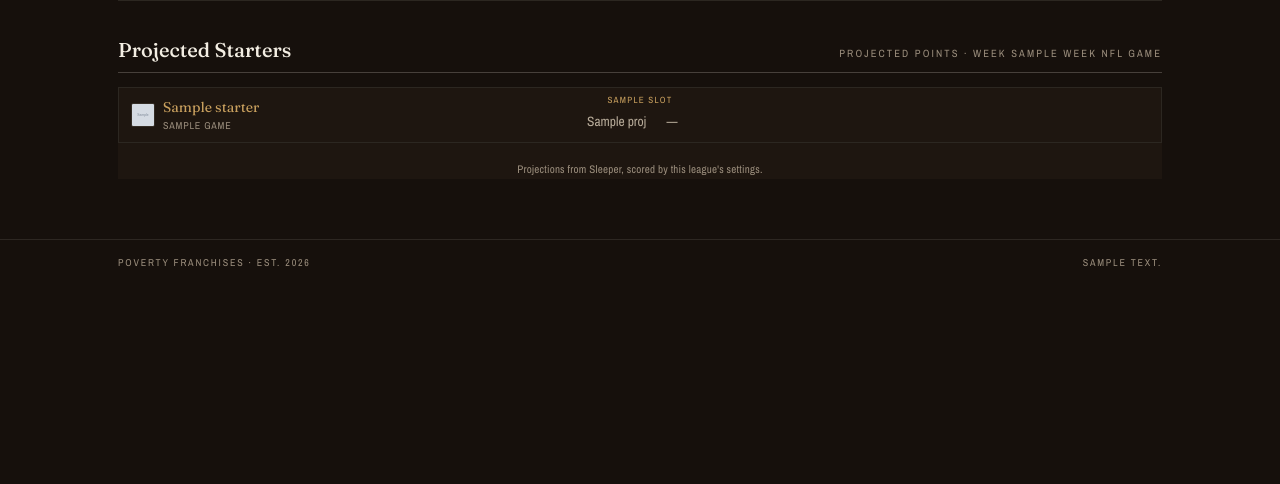
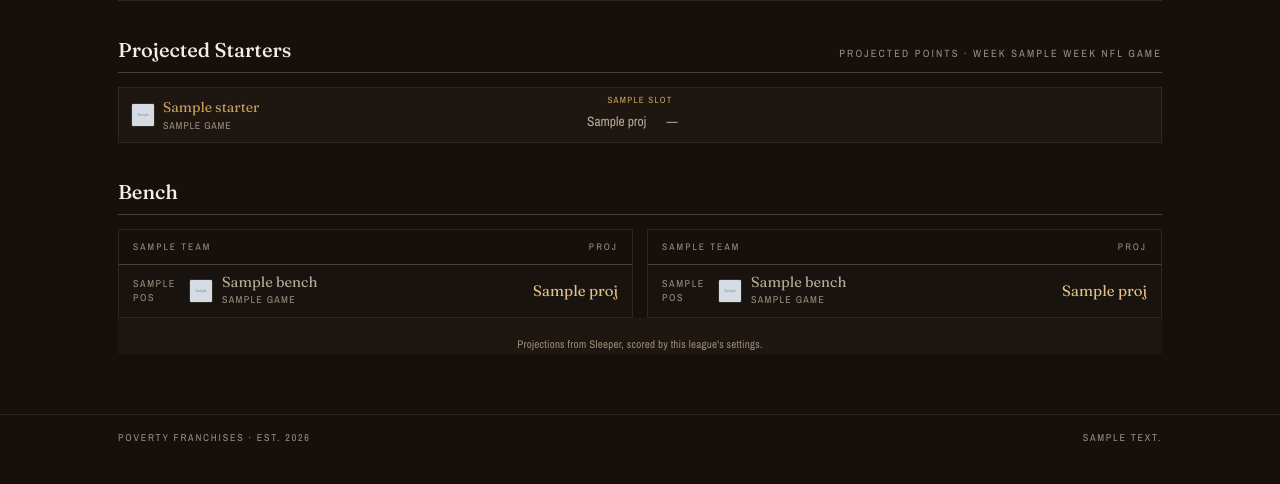
Before and after one commit to xpoes123/poverty-football, a FastAPI app: template templates/matchup_preview.html in a window 1280 px wide. Shown: the part 316-800 px from the top of the page. Run offline with FastAPI, Linux system fonts and the light colour scheme; the template is opened without the code that fills it: most values are stand-ins (such as "Sample title", 1, 10 or a date in 2020); grey boxes marked "Sample" are stand-in pictures; parts of the project's set-up code (start-up, migrations or seed data) failed here and were passed over.

Commit message:
Matchup preview: list bench (two columns, per-player projection + NFL game); hide draft countdown in preview mode

```diff
--- a/static/css/poverty.css
+++ b/static/css/poverty.css
@@ -267,6 +267,8 @@ a.slot:hover .slot__name{color:var(--gold-bright)}
 .breakdown > .brow{border-bottom:1px solid var(--rule)}
 .breakdown > .brow:last-child{border-bottom:0}
 .breakdown > .brow:nth-child(even){background:rgba(243,238,227,.02)}
+.benchcols{display:grid;grid-template-columns:1fr;gap:14px}
+@media (min-width:680px){.benchcols{grid-template-columns:1fr 1fr}}
 .bstats{display:flex;flex-wrap:wrap;gap:5px 16px;padding:9px 14px 12px;background:var(--surface-2);font-size:10px}
 .bstats[hidden]{display:none}
 .bstats--b{justify-content:flex-end}
--- a/templates/matchup_preview.html
+++ b/templates/matchup_preview.html
@@ -41,6 +41,25 @@
         </div>
       {% endfor %}
     </div>
+    {% if p.a.bench or p.b.bench %}
+    <div class="section-head"><h2>Bench</h2></div>
+    <div class="benchcols">
+      {% for side in [p.a, p.b] %}
+      <div class="lineup benchcol">
+        <p class="group-label"><span>{{ side.team }}</span><span>Proj</span></p>
+        {% for pl in side.bench %}
+          <a class="slot slot--bench" href="/player/{{ pl.pid }}">
+            <span class="slot__pos">{{ pl.pos }}</span>
+            <span class="slot__player">{% if pl.img %}<img class="slot-face" src="{{ pl.img }}" onerror="this.onerror=null;this.src='/static/default-team.svg'" alt="" loading="lazy">{% endif %}<span class="slot__text"><span class="slot__name">{{ pl.name }}</span><span class="slot__meta">{{ pl.game }}</span></span></span>
+            <span class="slot__stats"><span class="slot__avg">{{ pl.proj }}</span></span>
+          </a>
+        {% else %}
+          <div class="slot"><span class="slot__pos"></span><span class="slot__player"><span class="slot__text"><span class="slot__meta">No bench players</span></span></span></div>
+        {% endfor %}
+      </div>
+      {% endfor %}
+    </div>
+    {% endif %}
     <p class="empty" style="border:0;padding:14px 0 0"><span class="bstat bstat--muted">Projections from Sleeper, scored by this league's settings.</span></p>
   </div>
 </main>
--- a/test_views.py
+++ b/test_views.py
@@ -192,8 +192,8 @@ def test_matchup_preview():
     players = {"p1": {"position": "RB", "full_name": "Runner", "team": "ATL"},
                "p2": {"position": "WR", "full_name": "Catcher", "team": "DET"},  # out: no projection
                "p3": {"position": "QB", "full_name": "Thrower", "team": "KC"}}
-    rosters = [{"roster_id": 1, "owner_id": "uA", "starters": ["p3", "p1"]},
-               {"roster_id": 2, "owner_id": "uB", "starters": ["p2"]}]
+    rosters = [{"roster_id": 1, "owner_id": "uA", "starters": ["p3", "p1"], "players": ["p3", "p1", "p2"]},
+               {"roster_id": 2, "owner_id": "uB", "starters": ["p2"], "players": ["p2"]}]
     users = [{"user_id": "uA", "display_name": "A"}, {"user_id": "uB", "display_name": "B"}]
     week = [{"roster_id": 1, "matchup_id": 1}, {"roster_id": 2, "matchup_id": 1}]
     scoring = {"rush_yd": 0.1, "pass_yd": 0.04}
@@ -203,6 +203,8 @@ def test_matchup_preview():
     assert pv["a"]["proj_total"] == 18.0  # 10 (pass) + 8 (rush)
     assert pv["a"]["starters"][1]["proj"] == 8.0 and pv["a"]["starters"][1]["game"].startswith("@ NO")
     assert pv["b"]["starters"][0]["proj"] == "—"  # empty projection -> out
+    assert [b["pid"] for b in pv["a"]["bench"]] == ["p2"]  # non-starter listed on bench
+    assert pv["a"]["bench"][0]["slot"] == "WR"  # bench slot = player's own position
 
 
 if __name__ == "__main__":
--- a/web.py
+++ b/web.py
@@ -127,10 +127,12 @@ async def _base_ctx(request: Request, active: str) -> dict:
     is_pre = status in ("pre_draft", "drafting")
     teams_in = sum(1 for r in rosters if r.get("owner_id"))
     total = league["total_rosters"]
+    seed_on = cfg.dev_seed or request.cookies.get("seed_preview") == "1"
     d = cfg.draft_date
     draft_line = f"{d:%b %-d}, {cfg.draft_time_label}" if d else "To be announced"
     target = dt.datetime.combine(d, dt.time(DRAFT_HOUR), tzinfo=TZ) if d else None
-    upcoming = target and target > dt.datetime.now(TZ)
+    # preview pretends the season is underway, so a real draft countdown would contradict it
+    upcoming = target and target > dt.datetime.now(TZ) and not seed_on
     me = await _me_roster_id(request)
     nav_items = [{"href": h, "label": lbl, "current": k == active} for k, h, lbl in NAV]
     if cfg.enable_analysis:  # Insights tab only exists when the analysis flag is on
@@ -143,7 +145,7 @@ async def _base_ctx(request: Request, active: str) -> dict:
         "features": {"betting": cfg.enable_betting, "h2h": cfg.enable_h2h_betting,
                      "analysis": cfg.enable_analysis},
         "oauth_enabled": cfg.oauth_enabled,
-        "seed_on": cfg.dev_seed or request.cookies.get("seed_preview") == "1",
+        "seed_on": seed_on,
         "logged_in": bool(request.session.get("discord_id")),
         "me_roster_id": me,
         "my_team_href": f"/team/{me}" if me else None,
```
Also changed, not shown: views.py (+13 -10 lines).
